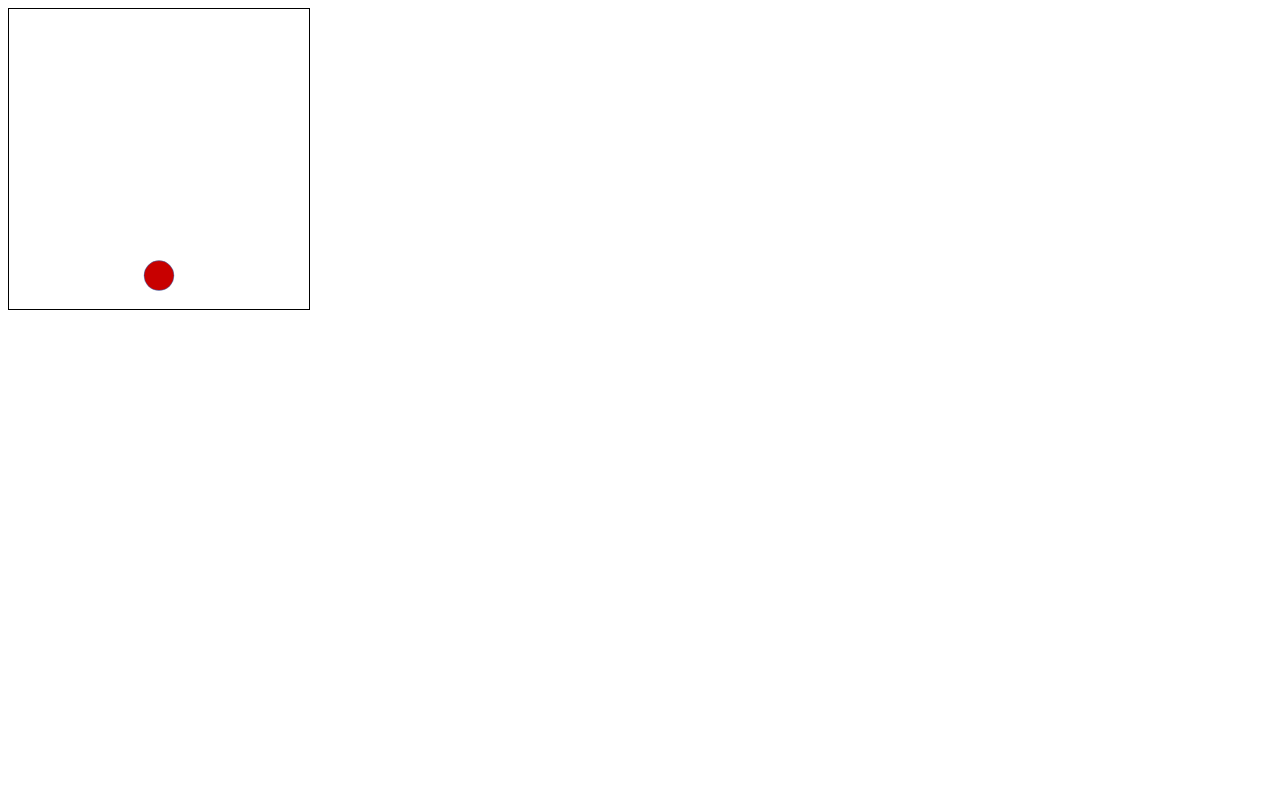
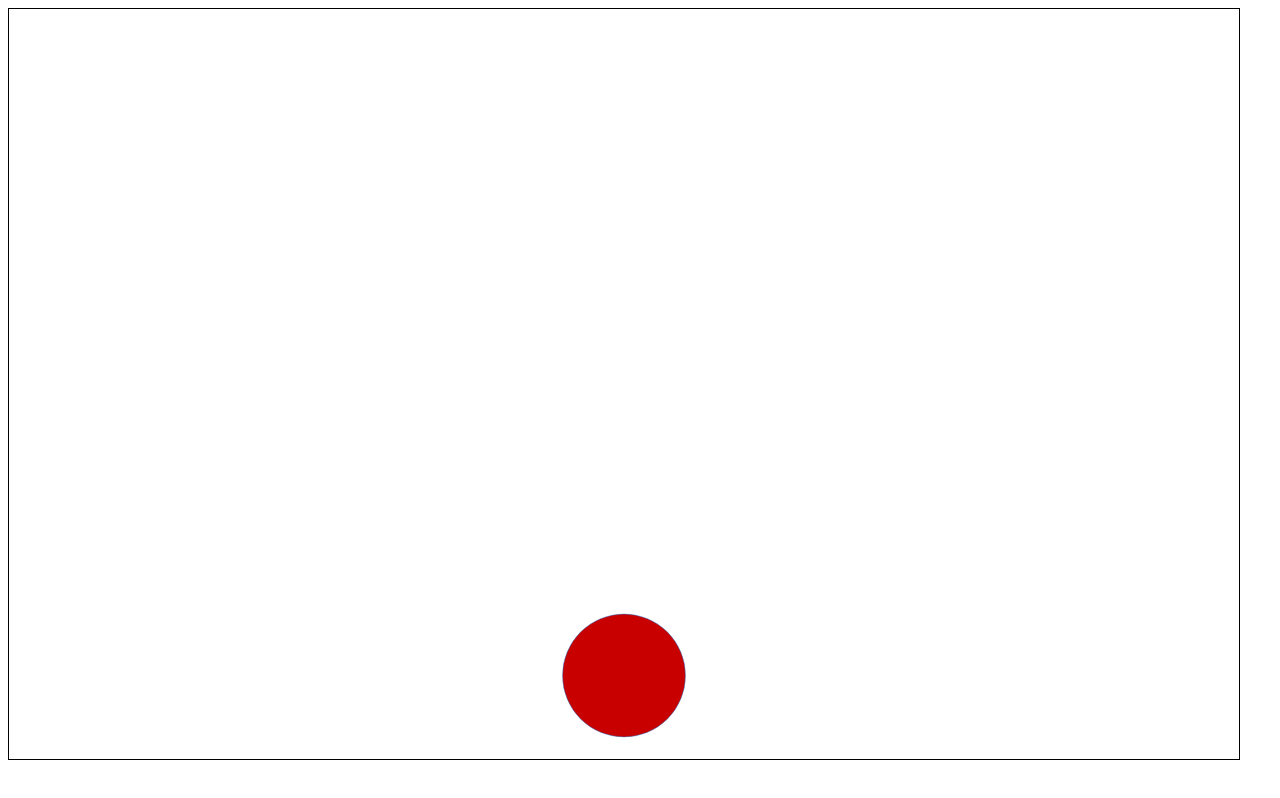
Before and after one commit to ulyssesdotcodes/beachball, a plain HTML site: page index.html in a window 1280 px wide. Drawn offline with Linux system fonts and the light colour scheme.

Commit message:
Fill screen

```diff
--- a/index.html
+++ b/index.html
@@ -9,6 +9,6 @@
     </style>
   </head>
   <body onload="init();">
-    <canvas id="tutorial" width="300" height="300"></canvas>
+    <canvas id="tutorial"></canvas>
   </body>
 </html>
--- a/index.js
+++ b/index.js
@@ -5,6 +5,8 @@ var gravity = 9.8;
 
 function init() {
   canvas = document.getElementById('tutorial');
+  canvas.width = window.innerWidth - 50;
+  canvas.height = window.innerHeight - 50;
 
   mouseVelocity = [0, 0];
   mousePos = [0, 0];
@@ -53,7 +55,7 @@ function draw(){
   }
 
   if(center[0] > 1.0 || center[0] < 0.0) {
-    var side = 0.0;
+    var side = 0.1;
     if(center[0] > 1.0) {
       side = 1.0;
     }
```
